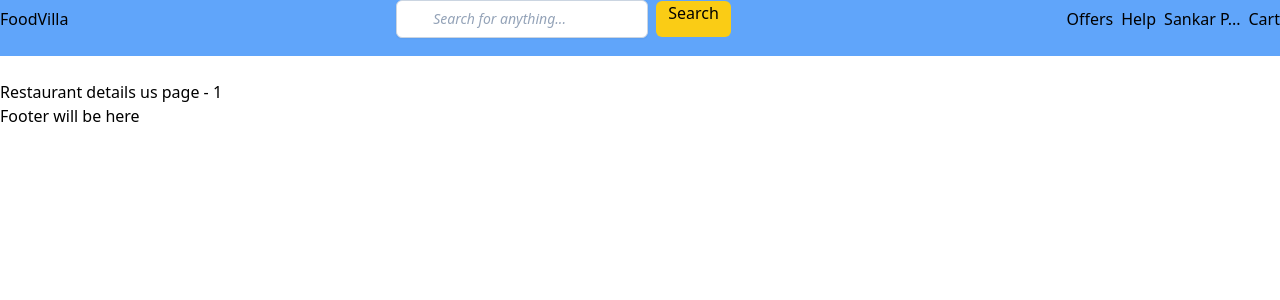
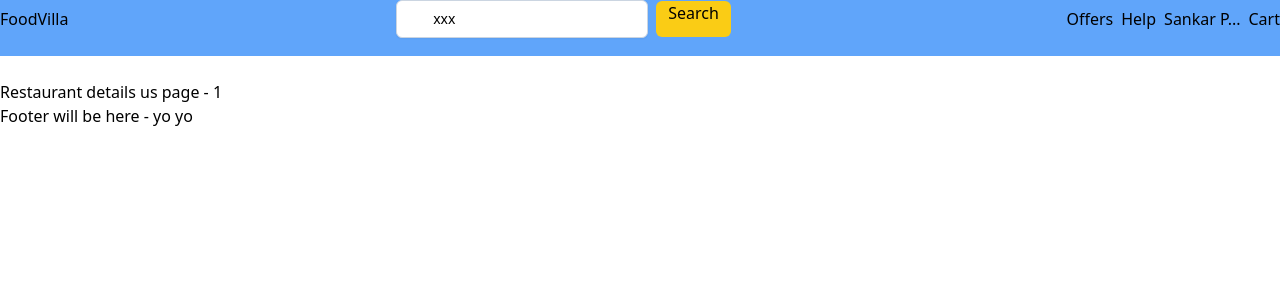
Before and after one commit to sankarbiswas07/namaste-react, a React (Vite) app: page /restaurant/1 in a window 1280 px wide. Shown: the top 300 px of the page. Built offline with nearby package versions, Linux system fonts and the light colour scheme; no server answers.

Commit message:
Context usage in restaurant card, searchBar and footer

```diff
--- a/src/App.js
+++ b/src/App.js
@@ -1,5 +1,5 @@
 import React, { useState } from "react";
-import ReactDom from "react-dom/client"
+import ReactDom from "react-dom/client";
 import { Outlet, Link, RouterProvider, createBrowserRouter } from "react-router-dom"
 
 import Header from "./components/Header";
@@ -12,16 +12,19 @@ import SearchContext from './Contexts/SearchContext';
 
 const AppLayout = () => {
 
-  const [search, setSearch] = useState("")
+  // it will modify with my useEffect()
+  // context default value overRide here with xx
+  const [search, setSearch] = useState("xxx")
 
   return (
     <div className="html">
-      <SearchContext.Provider value={{ search, setSearch }}>
+      <SearchContext.Provider
+        value={{ search, setSearch }}>
         <Header />
         <Outlet />
-        <Footer />
+        {/* <Footer /> */}
       </SearchContext.Provider>
-
+      <Footer />
     </div >
   )
 }
--- a/src/Contexts/SearchContext.js
+++ b/src/Contexts/SearchContext.js
@@ -1,7 +1,8 @@
 import { createContext } from "react"
 
+// First context default value
 const SearchContext = createContext({
-  search: ""
+  search: "yo yo "
 })
 
 SearchContext.displayName = "SearchContext"
--- a/src/components/Body.js
+++ b/src/components/Body.js
@@ -1,6 +1,3 @@
-import { useContext } from "react"
-import SearchContext from "../Contexts/SearchContext"
-
 import useRestaurants from "../hooks/useRestaurants"
 import RestaurantCard from "./RestaurantCard"
 import { RestaurantCardSkeleton } from "./Shimmer"
@@ -8,7 +5,6 @@ import { RestaurantCardSkeleton } from "./Shimmer"
 
 const Body = () => {
   const allRestaurants = useRestaurants()
-  const { search } = useContext(SearchContext)
 
   if (!allRestaurants?.length) {
     console.log("Calling useRestaurants")
@@ -23,7 +19,7 @@ const Body = () => {
     <div className="flex flex-wrap">
       {
         allRestaurants.map(restaurant => {
-          return (<RestaurantCard {...restaurant.data} search={search} key={restaurant.data.id} />)
+          return (<RestaurantCard {...restaurant.data} key={restaurant.data.id} />)
         })
       }
     </div>
--- a/src/components/Footer.js
+++ b/src/components/Footer.js
@@ -1,8 +1,12 @@
-import "../../style.css"
 
+import { useContext } from "react"
+import SearchContext from "../Contexts/SearchContext"
 const Footer = () => {
+  const { search } = useContext(SearchContext)
   return (
-    <h3>Footer will be here</h3>
+    <div className="mb-[200]">
+      <h3>Footer will be here - {search}</h3>
+    </div>
   )
 }
 
--- a/src/components/Header.js
+++ b/src/components/Header.js
@@ -1,10 +1,10 @@
-import { useContext } from "react"
+import { useContext, useState } from "react"
 import SearchContext from "../Contexts/SearchContext"
 import { filterData } from "../utils/helper"
 
 const Header = () => {
   const { search, setSearch } = useContext(SearchContext)
-
+  console.log("header =>", search)
   return (
     <div className="h-14  bg-blue-400 mb-6">
       <div className="w-[1024] flex justify-between m-auto  ">
@@ -20,6 +20,7 @@ const Header = () => {
               placeholder="Search for anything..."
               type="text"
               onChange={(e) => { setSearch(e.target.value) }}
+              // onChange={(e) => { console.log("=> ", e.target.value) }}
               value={search}
               name="search" />
           </label>
--- a/src/components/RestaurantCard.js
+++ b/src/components/RestaurantCard.js
@@ -1,15 +1,18 @@
 import { Link } from "react-router-dom"
 import { IMG_CDN_URL } from "../constants"
 
+import { useContext } from "react"
+import SearchContext from "../Contexts/SearchContext"
 
 const RestaurantCard = ({
   name,
   cuisines,
   cloudinaryImageId,
   lastMileTravelString,
-  id,
-  search
+  id
 }) => {
+
+  const { search } = useContext(SearchContext)
   return (
     <Link to={"/restaurant/" + id}>
       <div className="h-[350] w-[250] m-5 border-2 rounded-md hover:drop-shadow-xl p-3">
```
